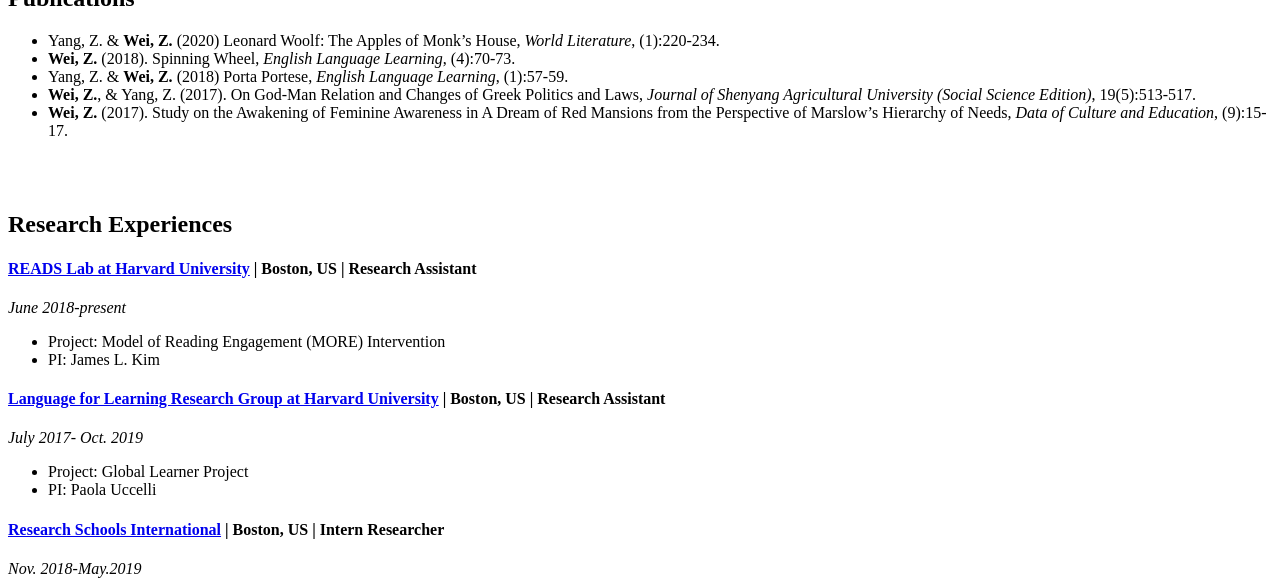
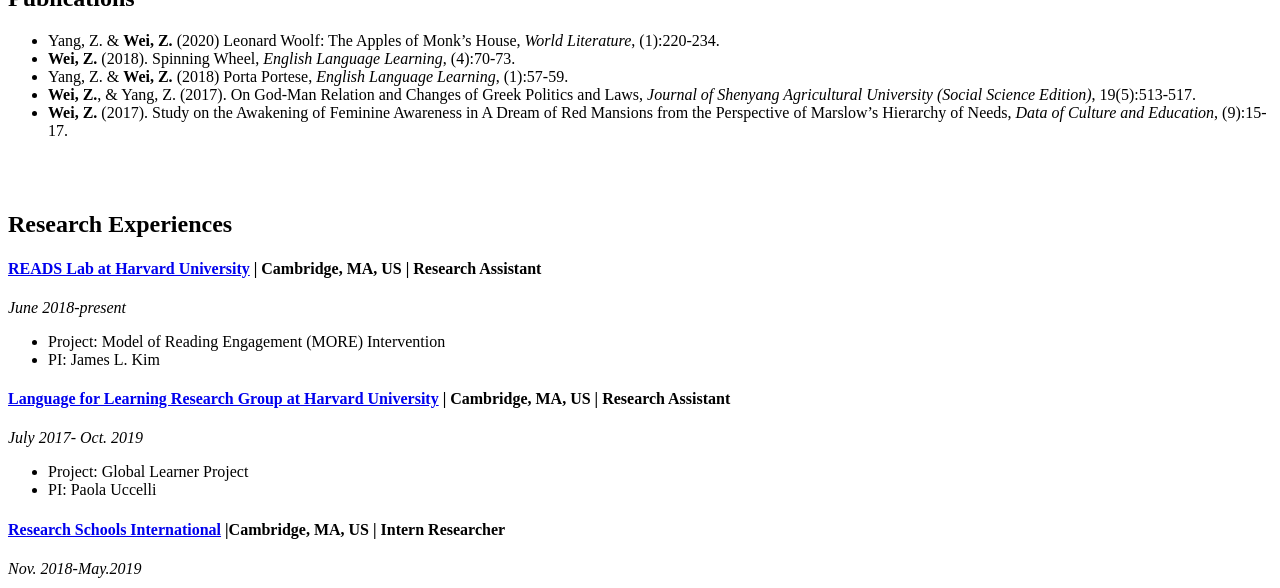
Before and after one commit to Sylviawzy/Sylviawzy.github.io, a Jekyll site: the page built from index.md, in a window 1280 px wide and 900 px high, scrolled down 1845 px, cut to the strip 0-588 px from the top of the window. Built offline with Jekyll 4.4.1, drawn with Linux system fonts in a browser that asks for light colours; our own code applies the rules of GitHub Pages for plain Markdown files; a style sheet for code colours, icons or effects is not loaded.

Commit message:
Update index.md

```diff
--- a/index.md
+++ b/index.md
@@ -29,17 +29,17 @@
 
 ## Research Experiences
 
-#### [READS Lab at Harvard University](https://www.readslab.org) | Boston, US | Research Assistant
+#### [READS Lab at Harvard University](https://www.readslab.org) | Cambridge, MA, US | Research Assistant
 _June 2018-present_
 - Project: Model of Reading Engagement (MORE) Intervention
 - PI: James L. Kim
 
-#### [Language for Learning Research Group at Harvard University](https://projects.iq.harvard.edu/uccelli) | Boston, US | Research Assistant
+#### [Language for Learning Research Group at Harvard University](https://projects.iq.harvard.edu/uccelli) | Cambridge, MA, US | Research Assistant
 _July 2017- Oct. 2019_
 -	Project: Global Learner Project
 -	PI: Paola Uccelli
 
-#### [Research Schools International](https://researchschools-international-cmna.squarespace.com/) | Boston, US | Intern Researcher
+#### [Research Schools International](https://researchschools-international-cmna.squarespace.com/) |Cambridge, MA, US | Intern Researcher
 _Nov. 2018-May.2019_
 -	Built multilevel models using R examining the effect of 5 key global learning activities across 150 Round Square Schools on students’ Global Competence score based on PISA assessments
 -	Visualized data using ggplot to explore potential engines driving the gaps in Global Competence achievement
```
